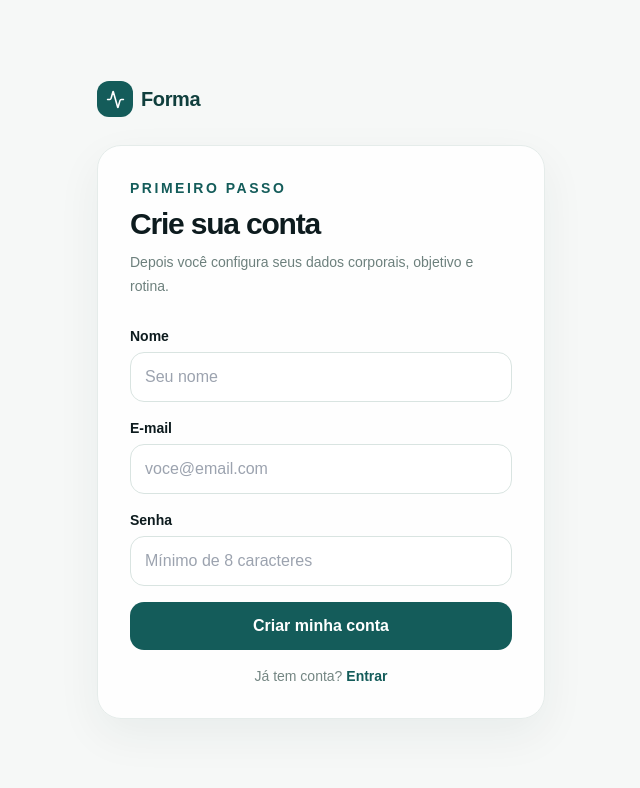
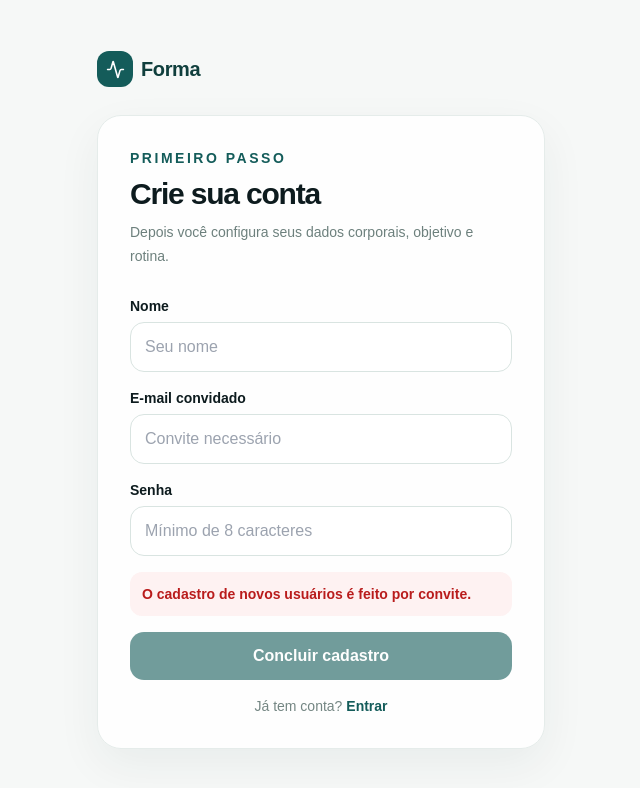
Before and after one commit to dudinha756/App-Karol-, a Next.js app: page /register in a window 1280 px wide. Shown: the top 788 px of the page, without its empty margins (319-959 px from the left). Built offline with nearby package versions, Linux system fonts and the light colour scheme.

Commit message:
feat: complete registration from invitation link

```diff
--- a/src/components/auth-form.tsx
+++ b/src/components/auth-form.tsx
@@ -1,38 +1,98 @@
 "use client";
 
-import { useState } from "react";
+import { useEffect, useState } from "react";
 import { useRouter } from "next/navigation";
 import Link from "next/link";
 
-export function AuthForm({ mode }: { mode: "login" | "register" }) {
+export function AuthForm({ mode, inviteToken }: { mode: "login" | "register"; inviteToken?: string }) {
   const router = useRouter();
   const [error, setError] = useState("");
   const [loading, setLoading] = useState(false);
+  const [inviteEmail, setInviteEmail] = useState("");
+  const [checkingInvite, setCheckingInvite] = useState(mode === "register");
+
+  useEffect(() => {
+    if (mode !== "register") return;
+
+    if (!inviteToken) {
+      setCheckingInvite(false);
+      setError("O cadastro de novos usuários é feito por convite.");
+      return;
+    }
+
+    fetch("/api/invitations/validate?token=" + encodeURIComponent(inviteToken), { cache: "no-store" })
+      .then(async r => {
+        const data = await r.json().catch(() => ({}));
+        if (!r.ok || !data.valid) throw new Error("Convite inválido ou expirado.");
+        setInviteEmail(data.email);
+      })
+      .catch(err => setError(err instanceof Error ? err.message : "Convite inválido."))
+      .finally(() => setCheckingInvite(false));
+  }, [mode, inviteToken]);
 
   async function submit(e: React.FormEvent<HTMLFormElement>) {
-    e.preventDefault(); setError(""); setLoading(true);
+    e.preventDefault();
+    setError("");
+    setLoading(true);
+
     const fd = new FormData(e.currentTarget);
     const body = mode === "register"
-      ? { name: fd.get("name"), email: fd.get("email"), password: fd.get("password") }
+      ? { name: fd.get("name"), email: inviteEmail, password: fd.get("password"), inviteToken }
       : { email: fd.get("email"), password: fd.get("password") };
+
     try {
-      const res = await fetch(`/api/auth/${mode}`, { method: "POST", headers: { "content-type": "application/json" }, body: JSON.stringify(body) });
+      const res = await fetch(`/api/auth/${mode}`, {
+        method: "POST",
+        headers: { "content-type": "application/json" },
+        body: JSON.stringify(body)
+      });
       const data = await res.json();
       if (!res.ok) throw new Error(data.error || "Não foi possível continuar.");
       router.push(mode === "register" ? "/onboarding" : data.onboardingDone ? "/app" : "/onboarding");
       router.refresh();
-    } catch (err) { setError(err instanceof Error ? err.message : "Erro inesperado."); }
-    finally { setLoading(false); }
+    } catch (err) {
+      setError(err instanceof Error ? err.message : "Erro inesperado.");
+    } finally {
+      setLoading(false);
+    }
+  }
+
+  if (mode === "register" && checkingInvite) {
+    return <div className="rounded-2xl bg-[#f2f6f4] p-5 text-sm font-bold text-[#60736f]">Validando seu convite...</div>;
   }
 
   return (
     <form onSubmit={submit} className="space-y-4">
-      {mode === "register" && <label className="block"><span className="mb-1.5 block text-sm font-bold">Nome</span><input className="input" name="name" placeholder="Seu nome" autoComplete="name" required /></label>}
-      <label className="block"><span className="mb-1.5 block text-sm font-bold">E-mail</span><input className="input" name="email" type="email" placeholder="voce@email.com" autoComplete="email" required /></label>
-      <label className="block"><span className="mb-1.5 block text-sm font-bold">Senha</span><input className="input" name="password" type="password" placeholder={mode === "register" ? "Mínimo de 8 caracteres" : "Sua senha"} autoComplete={mode === "register" ? "new-password" : "current-password"} required /></label>
+      {mode === "register" && <>
+        <label className="block">
+          <span className="mb-1.5 block text-sm font-bold">Nome</span>
+          <input className="input" name="name" placeholder="Seu nome" autoComplete="name" required disabled={!inviteEmail} />
+        </label>
+        <label className="block">
+          <span className="mb-1.5 block text-sm font-bold">E-mail convidado</span>
+          <input className="input bg-[#f5f8f7]" value={inviteEmail} readOnly placeholder="Convite necessário" />
+        </label>
+      </>}
+
+      {mode === "login" && <label className="block">
+        <span className="mb-1.5 block text-sm font-bold">E-mail</span>
+        <input className="input" name="email" type="email" placeholder="voce@email.com" autoComplete="email" required />
+      </label>}
+
+      <label className="block">
+        <span className="mb-1.5 block text-sm font-bold">Senha</span>
+        <input className="input" name="password" type="password" placeholder={mode === "register" ? "Mínimo de 8 caracteres" : "Sua senha"} autoComplete={mode === "register" ? "new-password" : "current-password"} required disabled={mode === "register" && !inviteEmail} />
+      </label>
+
       {error && <p className="rounded-xl bg-red-50 p-3 text-sm font-bold text-red-700">{error}</p>}
-      <button disabled={loading} className="btn-primary w-full disabled:opacity-60">{loading ? "Aguarde..." : mode === "register" ? "Criar minha conta" : "Entrar"}</button>
-      <p className="text-center text-sm text-[#748683]">{mode === "register" ? "Já tem conta? " : "Ainda não tem conta? "}<Link className="font-black text-[#145c5a]" href={mode === "register" ? "/login" : "/register"}>{mode === "register" ? "Entrar" : "Criar conta"}</Link></p>
+
+      <button disabled={loading || (mode === "register" && !inviteEmail)} className="btn-primary w-full disabled:opacity-60">
+        {loading ? "Aguarde..." : mode === "register" ? "Concluir cadastro" : "Entrar"}
+      </button>
+
+      {mode === "register"
+        ? <p className="text-center text-sm text-[#748683]">Já tem conta? <Link className="font-black text-[#145c5a]" href="/login">Entrar</Link></p>
+        : <p className="text-center text-sm text-[#748683]">Ainda não tem conta? Peça um convite a quem administra o App Karol.</p>}
     </form>
   );
 }
```
